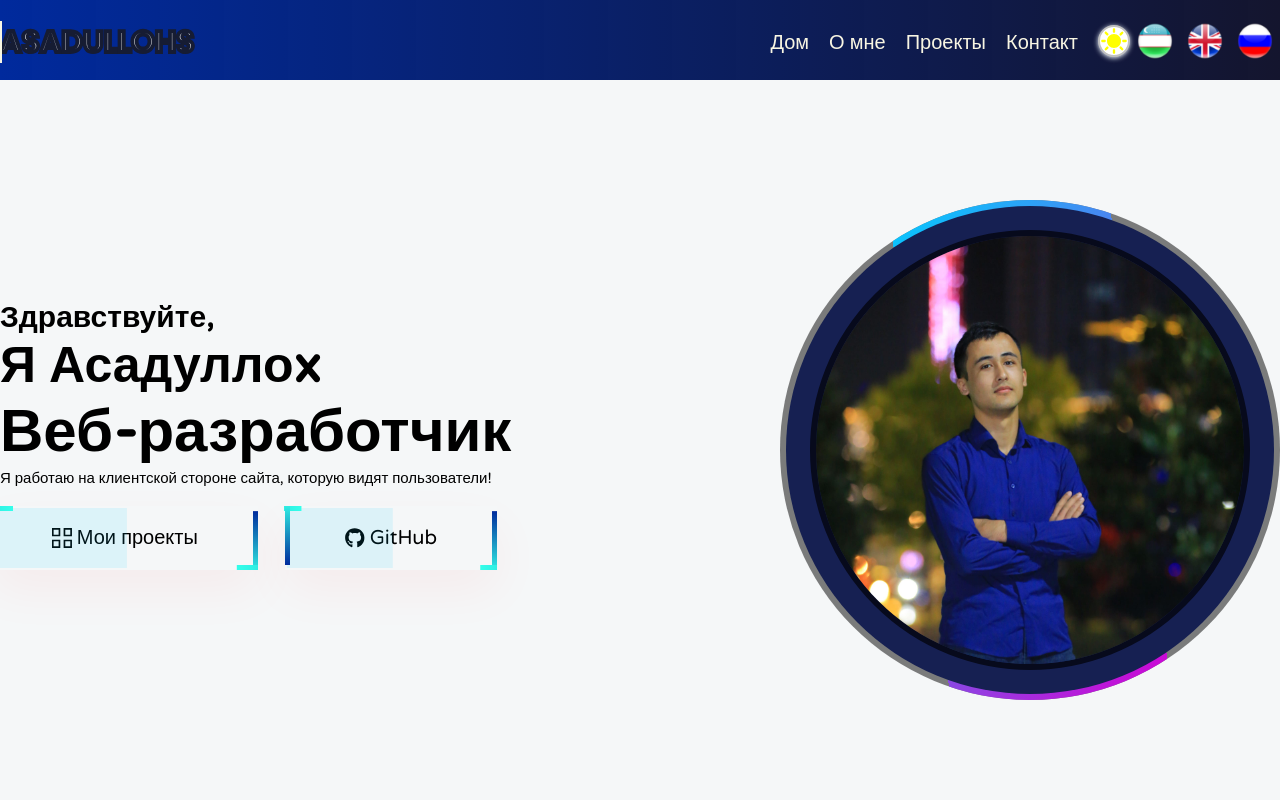
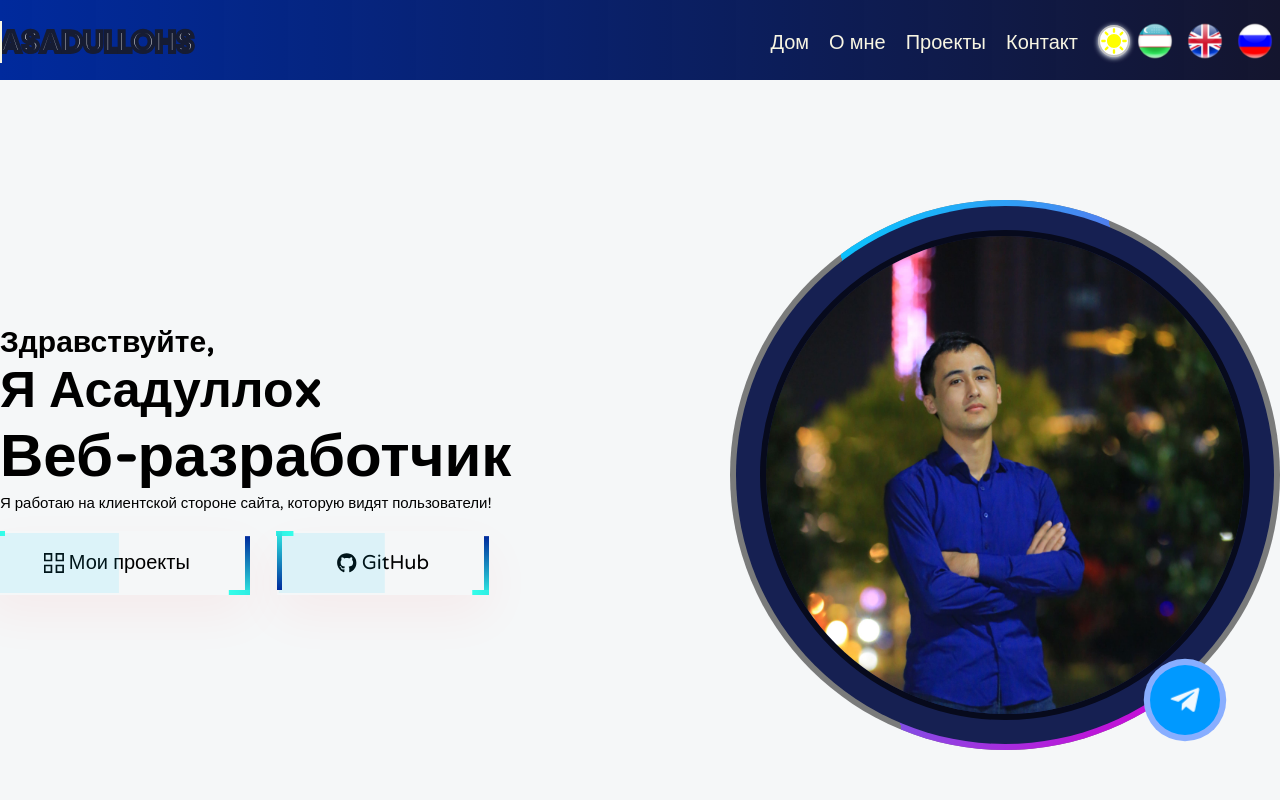
Before and after one commit to HumbleBoyy/Asadullohs, a React (Vite) app: page / in a window 1280 px wide. Shown: the top 800 px of the page. Built offline with nearby package versions, Linux system fonts and the light colour scheme; no server answers; the database is empty.

Commit message:
Modal btn was added

```diff
--- a/src/App.jsx
+++ b/src/App.jsx
@@ -3,6 +3,8 @@ import ModeDark from "./Components/DarkMode/ModeDark"
 import Home from "./Components/Home/Home"
 import Navbar from "./Components/Navbar/Navbar"
 import images from "./assets/images"
+import Modales from "./Components/Modal/Modales"
+import Footer from "./Components/Footer/Footer"
 
 
 
@@ -10,8 +12,9 @@ import images from "./assets/images"
 const App = () => {
   return (
     <>
-
       <Home/>
+      <Modales/>
+      <Footer/>
     </>
   )
 }
--- a/src/Components/Home/Home.jsx
+++ b/src/Components/Home/Home.jsx
@@ -69,7 +69,7 @@ const Home = () => {
        <Projects/>
        <LogoSlider/>
        <Contact/>
-       <Footer/>
+
     </>
   )
 }
--- a/src/Components/Home/home.css
+++ b/src/Components/Home/home.css
@@ -153,8 +153,8 @@
 
 .box_image{
     position: relative;
-    width: 500px;
-    height: 500px;
+    width: 550px;
+    height: 550px;
     background: rgba(0, 0, 0, 0.5);
     border-radius: 50%;
     overflow: hidden;
--- a/src/Components/Modal/Modal.jsx
+++ b/src/Components/Modal/Modales.jsx
@@ -1,12 +1,12 @@
 import React from 'react'
 import Box from '@mui/material/Box';
-import Button from '@mui/material/Button';
 import Typography from '@mui/material/Typography';
 import Modal from '@mui/material/Modal';
-import { FaTelegram } from "react-icons/fa6"
 import { useState } from "react";
+import './modal.css'
+import { FaTelegramPlane } from 'react-icons/fa';
 
-const Modal = () => {
+const Modales = () => {
     const [open, setOpen] = useState(false);
     const handleOpen = () => setOpen(true);
     const handleClose = () => setOpen(false);
@@ -24,6 +24,16 @@ const Modal = () => {
       };
   return (
     <>
+
+    <section className='modal'>
+        <div className="container">
+            <div className="telegram_btn_wrapper">
+                <div className="telegram_btn">
+                  <FaTelegramPlane onClick={setOpen} className='telegram_icon'/>
+                </div>
+            </div>
+        </div>
+    </section>
    <div>
        <Modal
         open={open}
@@ -45,4 +55,4 @@ const Modal = () => {
   )
 }
 
-export default Modal
+export default Modales
--- /dev/null
+++ b/src/Components/Modal/modal.css
@@ -0,0 +1,47 @@
+.telegram_btn_wrapper{
+    position: fixed;
+    bottom: 4.5rem;
+    right: 12rem;
+    display: block;
+    width: 2rem;
+    z-index: 99;
+    text-align: center;
+    height: 100px;
+    cursor: pointer;
+    padding: 1rem;
+}
+
+.telegram_btn{
+    position: relative;
+    width: 70px;
+    height: 70px;
+    background-color: rgb(0, 153, 255);
+    color: aliceblue;
+    font-size: 3rem;
+    padding: 2rem 0rem;
+    line-height: 1;
+    border-radius: 50%;
+    animation: pulse 5s cubic-bezier(0, 0, 0, 0) 0.3s infinite;
+}
+
+.telegram_icon{
+    text-shadow: 0 2px 10px rgb(0, 153, 255);
+    animation: changeSize 5s cubic-bezier(0, 0, 0, 0) 0s infinite;
+}
+
+@keyframes pulse
+{
+    0%{box-shadow: 0 0 0 0 #729fff}
+    25%{box-shadow: 0 0 0 10px #96b7ff}
+    50%{box-shadow: 0 0 0 20px #bbd0ff}
+    75%{box-shadow: 0 0 0 25px #bdd1ff}
+    100%{box-shadow: 0 0 0 30px #cbdbff}
+}
+
+@keyframes changeSize{
+    0%{transform: scale(1);}
+    25%{transform: scale(1.1);}
+    50%{transform: scale(0.8);}
+    70%{transform: scale(1.1);}
+    100%{transform: scale(1);}
+}
```
